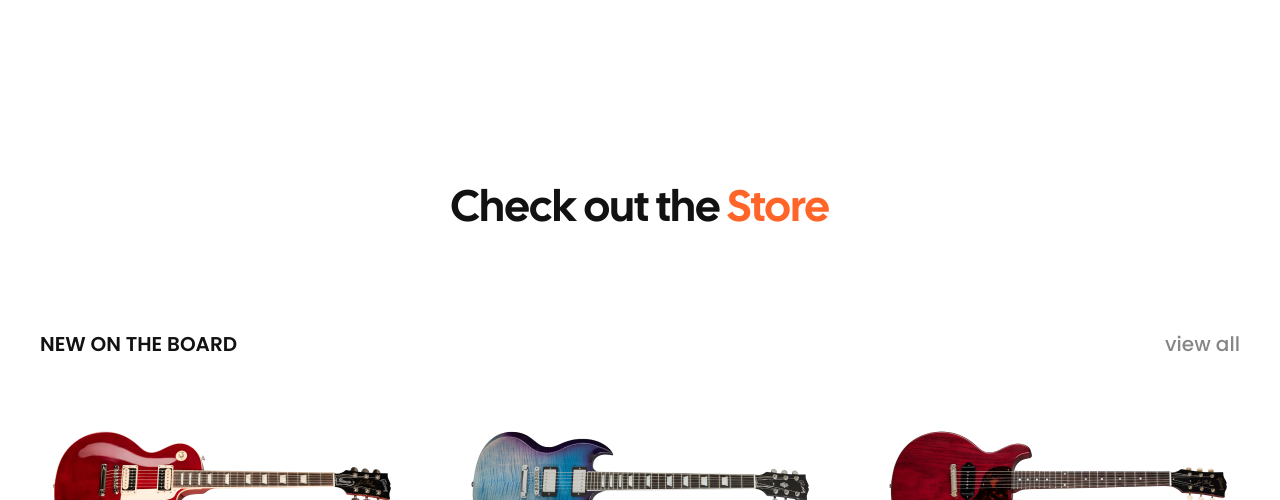
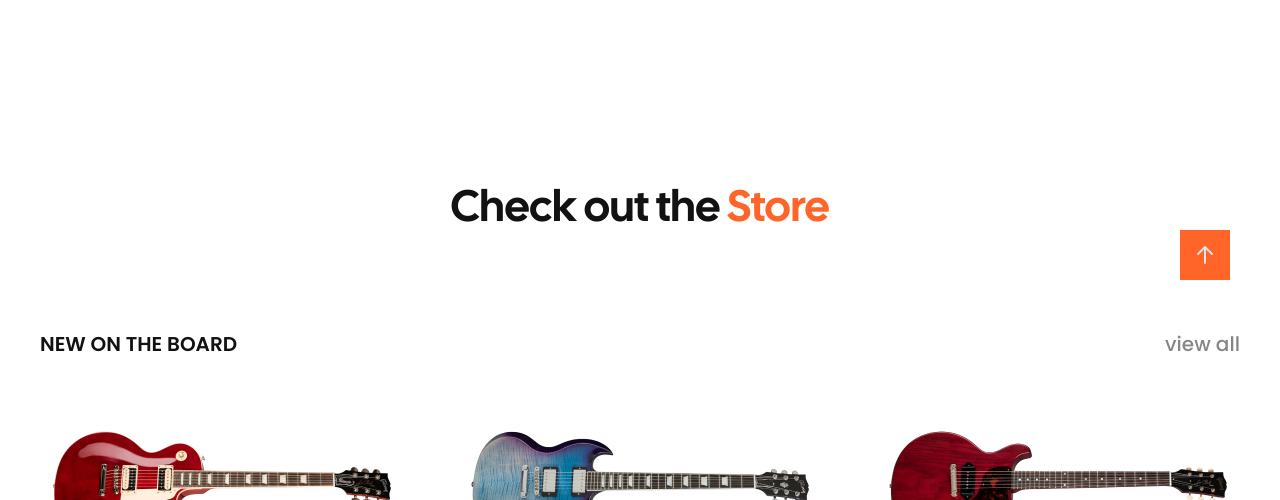
Before and after one commit to RusLan2186/ritm, a plain HTML site: page index.html in a window 1280 px wide. Shown: the part 600-1100 px from the top of the page. Drawn offline with nearby package versions, Linux system fonts and the light colour scheme; files whose address does not match are found by name.

Commit message:
Add files via upload

```diff
--- a/index.html
+++ b/index.html
@@ -48,6 +48,7 @@
                <div class="main__decor">
                   <div class="main__image">
                      <img src="img/main/main-decore.png" alt="main-decore">
+
                   </div>
                </div>
             </div>
@@ -397,6 +398,9 @@
          </div>
          <div class="footer__copy">© 2022 Copyright.Rhythm</div>
       </footer>
+      <div class="back">
+         <img src="img/snape.svg" alt="">
+      </div>
    </div>
    <script src="https://ajax.googleapis.com/ajax/libs/jquery/2.2.0/jquery.min.js"></script>
    <script src="https://cdn.jsdelivr.net/npm/swiper@8/swiper-bundle.min.js"></script>
--- a/js/script.js
+++ b/js/script.js
@@ -34,3 +34,18 @@ headerLinks.forEach((el) => {
       $('.header__burger,.header__menu').toggleClass('active');
    })
 })
+
+
+$('.back').click(function () {
+   $('body,html').animate({ scrollTop: 0 }, 800); // 800 - Скорость анимации
+});
+
+$(window).scroll(function () { // Отслеживаем начало прокрутки
+   let scrolled = $(window).scrollTop(); // Вычисляем сколько было прокручено.
+
+   if (scrolled > 350) { // Если высота прокрутки больше 350 - показываем кнопку
+      $('.back').addClass('active');
+   } else {
+      $('.back').removeClass('active');
+   }
+});
--- a/scss/style.scss
+++ b/scss/style.scss
@@ -96,6 +96,32 @@ body.lock {
 .header__burger.active span {
 	transform: scale(0);
 }
+.back {
+	position: fixed;
+	right: 50px;
+	bottom: -80px;
+	width: 50px;
+	height: 50px;
+	z-index: 20;
+	cursor: pointer;
+	background-color: #ff6428;
+	transition: 0.3s all ease 0s;
+	display: flex;
+	align-items: center;
+	justify-content: center;
+	transform: rotate(-90deg);
+	&.active {
+		bottom: 80px;
+	}
+	&:hover {
+		border-radius: 50%;
+		transition: 0.3s all ease 0s;
+	}
+	@media (max-width: 767.98px) {
+		display: none;
+	}
+}
+
 // ............PAGE............................................................
 .page {
 	flex: 1 1 auto;
```
Also changed, not shown: css/style.css, img/snape.svg (added).
